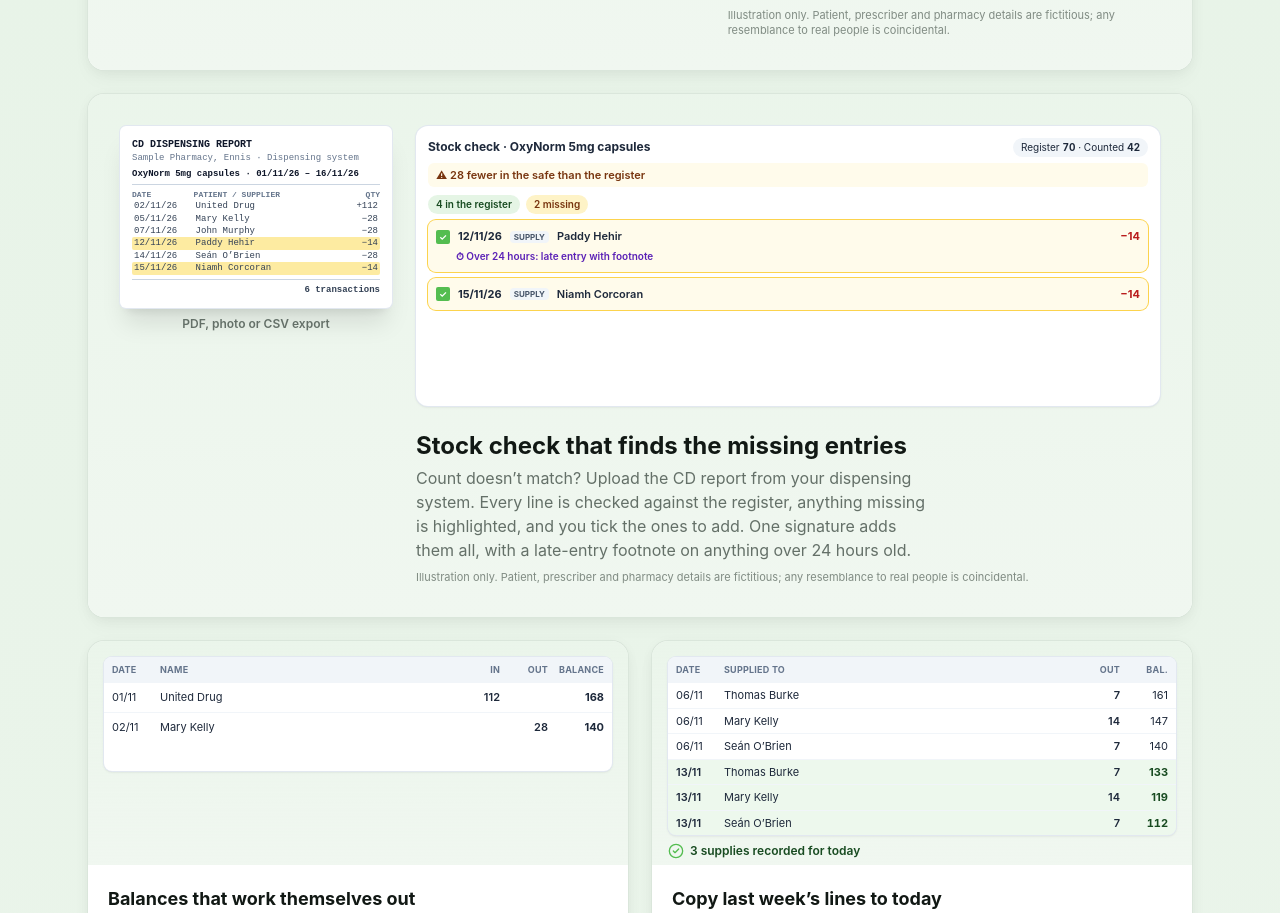
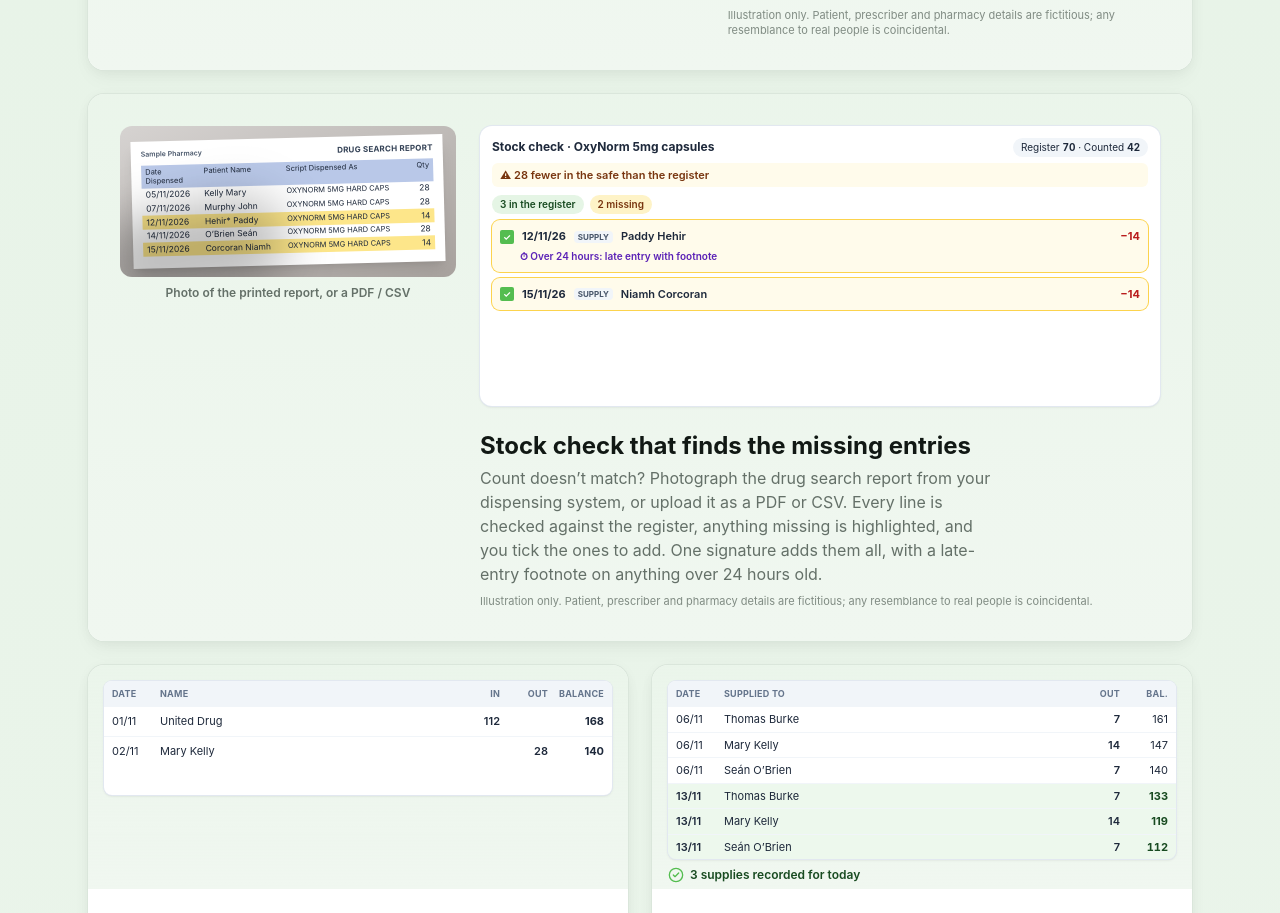
Before and after one commit to jmccluskey1985-netizen/pharmacycdreg, a Next.js app: page / in a window 1280 px wide. Shown: the part 3261-4174 px from the top of the page. Built offline with nearby package versions, Linux system fonts and the light colour scheme.

Commit message:
Landing page: stock check demo shows a photographed drug search report (fictional data)
Co-Authored-By: Claude Opus 5.5 <noreply@anthropic.com>
Claude-Session: https://claude.ai/code/session_01Go7b32pAjosKSBce73MqTj

```diff
--- a/src/components/landing-demos.tsx
+++ b/src/components/landing-demos.tsx
@@ -587,34 +587,37 @@ function IntegrityDemo() {
 function StockReportDemo() {
   const { ref, phase } = usePhases([1800, 1700, 1200, 2600, 1700, 900, 3800, 600]);
   const REPORT = [
-    { d: '02/11/26', n: 'United Drug', q: '+112', ok: 'line 2' },
-    { d: '05/11/26', n: 'Mary Kelly', q: '−28', ok: 'line 3' },
-    { d: '07/11/26', n: 'John Murphy', q: '−28', ok: 'line 4' },
-    { d: '12/11/26', n: 'Paddy Hehir', q: '−14', miss: 'late' },
-    { d: '14/11/26', n: 'Seán O’Brien', q: '−28', ok: 'line 5' },
-    { d: '15/11/26', n: 'Niamh Corcoran', q: '−14', miss: 'new' },
+    { d: '05/11/2026', n: 'Kelly Mary', q: 28 },
+    { d: '07/11/2026', n: 'Murphy John', q: 28 },
+    { d: '12/11/2026', n: 'Hehir* Paddy', q: 14, miss: 'late' },
+    { d: '14/11/2026', n: 'O’Brien Seán', q: 28 },
+    { d: '15/11/2026', n: 'Corcoran Niamh', q: 14, miss: 'new' },
   ];
+  const tidy = (n: string) => n.replace('*', '').split(' ').reverse().join(' ');
+  const short = (d: string) => d.slice(0, 6) + d.slice(8);
   const read = phase >= 3;
   const added = phase >= 6;
   return (
     <div ref={ref} className="overflow-hidden rounded-2xl bg-card shadow-soft ring-1 ring-border">
-      <div className="grid gap-6 bg-gradient-to-b from-secondary/70 to-background p-5 md:grid-cols-[minmax(0,17rem)_1fr] md:p-8" aria-hidden="true">
-        {/* The report (paper / PDF from the dispensing system) */}
-        <div className="relative mx-auto w-full max-w-[17rem]">
-          <div className={`relative overflow-hidden rounded-md bg-white p-3 font-mono text-[9px] leading-snug text-slate-700 shadow-xl ring-1 ring-slate-200 transition-all duration-700 ${phase >= 1 ? 'translate-y-0 rotate-0 opacity-100' : 'translate-y-6 -rotate-3 opacity-0'}`}>
-            <p className="text-[10px] font-bold text-slate-900">CD DISPENSING REPORT</p>
-            <p className="text-slate-500">Sample Pharmacy, Ennis · Dispensing system</p>
-            <p className="mt-1 border-b border-slate-300 pb-1 font-semibold text-slate-900">OxyNorm 5mg capsules · 01/11/26 – 16/11/26</p>
-            <div className="mt-1 grid grid-cols-[3.6rem_1fr_2rem] gap-x-1 text-[8px] font-bold uppercase text-slate-500"><span>Date</span><span>Patient / supplier</span><span className="text-right">Qty</span></div>
-            {REPORT.map((r) => (
-              <div key={r.n} className={`grid grid-cols-[3.6rem_1fr_2rem] gap-x-1 rounded-sm px-0.5 transition-colors duration-500 ${read && r.miss ? (added ? 'bg-brand/20' : 'bg-amber-200/80') : ''}`}>
-                <span>{r.d}</span><span className="truncate">{r.n}</span><span className="text-right">{r.q}</span>
-              </div>
-            ))}
-            <p className="mt-1 border-t border-slate-300 pt-1 text-right font-semibold">6 transactions</p>
-            {phase === 1 && <span className="demo-sweep absolute inset-x-1 h-0.5 bg-brand/80 shadow-[0_0_12px_2px_rgba(84,189,80,.7)]" />}
+      <div className="grid gap-6 bg-gradient-to-b from-secondary/70 to-background p-5 md:grid-cols-[minmax(0,21rem)_1fr] md:p-8" aria-hidden="true">
+        {/* The report: a printed drug search report from the dispensing system, photographed on the desk */}
+        <div className="relative mx-auto w-full max-w-[21rem]">
+          <div className="relative overflow-hidden rounded-xl bg-gradient-to-br from-stone-300 to-stone-400 p-3">
+            <div className={`relative overflow-hidden bg-white px-2.5 pb-3 pt-2 font-sans text-[8.5px] leading-tight text-slate-800 shadow-lg transition-all duration-700 ${phase >= 1 ? 'translate-y-0 rotate-[-1.5deg] opacity-100' : 'translate-y-6 -rotate-6 opacity-0'}`}>
+              <div className="flex items-end justify-between"><p className="text-[7px] font-semibold text-slate-600">Sample Pharmacy</p><p className="text-[8px] font-bold tracking-wide text-slate-700">DRUG SEARCH REPORT</p></div>
+              <div className="mt-1.5 grid grid-cols-[3.4rem_0.9fr_1.4fr_1.1rem] gap-x-1 bg-[#b9c8e8] px-1 py-0.5 text-[7.5px] text-slate-800"><span>Date Dispensed</span><span>Patient Name</span><span>Script Dispensed As</span><span className="text-right">Qty</span></div>
+              {REPORT.map((r) => (
+                <div key={r.n} className={`grid grid-cols-[3.4rem_0.9fr_1.4fr_1.1rem] gap-x-1 px-1 py-[1.5px] transition-colors duration-500 ${read && r.miss ? (added ? 'bg-brand/25' : 'bg-amber-200') : ''}`}>
+                  <span>{r.d}</span><span className="truncate">{r.n}</span><span className="whitespace-nowrap text-[7.5px]">OXYNORM 5MG HARD CAPS</span><span className="text-right">{r.q}</span>
+                </div>
+              ))}
+              {phase === 1 && <span className="demo-sweep absolute inset-x-1 h-0.5 bg-brand/80 shadow-[0_0_12px_2px_rgba(84,189,80,.7)]" />}
+            </div>
+            {/* the phone's shadow across the page */}
+            <div className="pointer-events-none absolute -bottom-6 -left-6 h-24 w-48 rotate-[-12deg] rounded-full bg-black/25 blur-xl" />
+            {phase === 1 && <div className="demo-flash absolute inset-0 bg-white" />}
           </div>
-          <p className={`mt-2 text-center text-xs font-semibold text-muted-foreground ${fade(phase >= 1)}`}>PDF, photo or CSV export</p>
+          <p className={`mt-2 text-center text-xs font-semibold text-muted-foreground ${fade(phase >= 1)}`}>Photo of the printed report, or a PDF / CSV</p>
         </div>
 
         {/* The stock check */}
@@ -631,15 +634,15 @@ function StockReportDemo() {
             {read && (
               <div className="mt-2 space-y-1.5">
                 <div className={`flex flex-wrap gap-1.5 text-[10px] ${fade(read)}`}>
-                  <span className="rounded-full bg-brand/15 px-2 py-0.5 font-semibold text-brand-dark">4 in the register</span>
+                  <span className="rounded-full bg-brand/15 px-2 py-0.5 font-semibold text-brand-dark">3 in the register</span>
                   <span className="rounded-full bg-amber-100 px-2 py-0.5 font-semibold text-amber-900">2 missing</span>
                 </div>
                 {REPORT.filter((r) => r.miss).map((r, i) => (
                   <div key={r.n} className={`rounded-lg p-2 ring-1 transition-all duration-500 ${added ? 'bg-brand/10 ring-brand/30' : 'bg-amber-50 ring-amber-300'} ${fade(read)}`} style={{ transitionDelay: phase === 3 ? `${300 + i * 300}ms` : '0ms' }}>
                     <div className="flex items-center gap-2">
                       <span className={`flex h-3.5 w-3.5 items-center justify-center rounded-sm text-[9px] font-bold text-white bg-brand`}>✓</span>
-                      <b>{r.d}</b><span className="rounded bg-slate-100 px-1 text-[8px] font-bold uppercase text-slate-600">Supply</span><span className="font-semibold">{r.n}</span>
-                      <b className="ml-auto text-red-700">{r.q}</b>
+                      <b>{short(r.d)}</b><span className="rounded bg-slate-100 px-1 text-[8px] font-bold uppercase text-slate-600">Supply</span><span className="font-semibold">{tidy(r.n)}</span>
+                      <b className="ml-auto text-red-700">−{r.q}</b>
                     </div>
                     {r.miss === 'late' && <p className="mt-1 pl-5 text-[10px] font-semibold text-violet-800">⏱ Over 24 hours: late entry with footnote</p>}
                     {added && <p className="mt-0.5 pl-5 text-[10px] font-semibold text-brand-dark">✓ Added: register line {r.miss === 'late' ? 14 : 15}</p>}
@@ -656,7 +659,7 @@ function StockReportDemo() {
             )}
           </div>
           <h3 className="mt-6 text-2xl font-bold">Stock check that finds the missing entries</h3>
-          <p className="mt-1 max-w-lg text-muted-foreground">Count doesn’t match? Upload the CD report from your dispensing system. Every line is checked against the register, anything missing is highlighted, and you tick the ones to add. One signature adds them all, with a late-entry footnote on anything over 24 hours old.</p>
+          <p className="mt-1 max-w-lg text-muted-foreground">Count doesn’t match? Photograph the drug search report from your dispensing system, or upload it as a PDF or CSV. Every line is checked against the register, anything missing is highlighted, and you tick the ones to add. One signature adds them all, with a late-entry footnote on anything over 24 hours old.</p>
           <SampleNote className="mt-2" />
         </div>
       </div>
```
